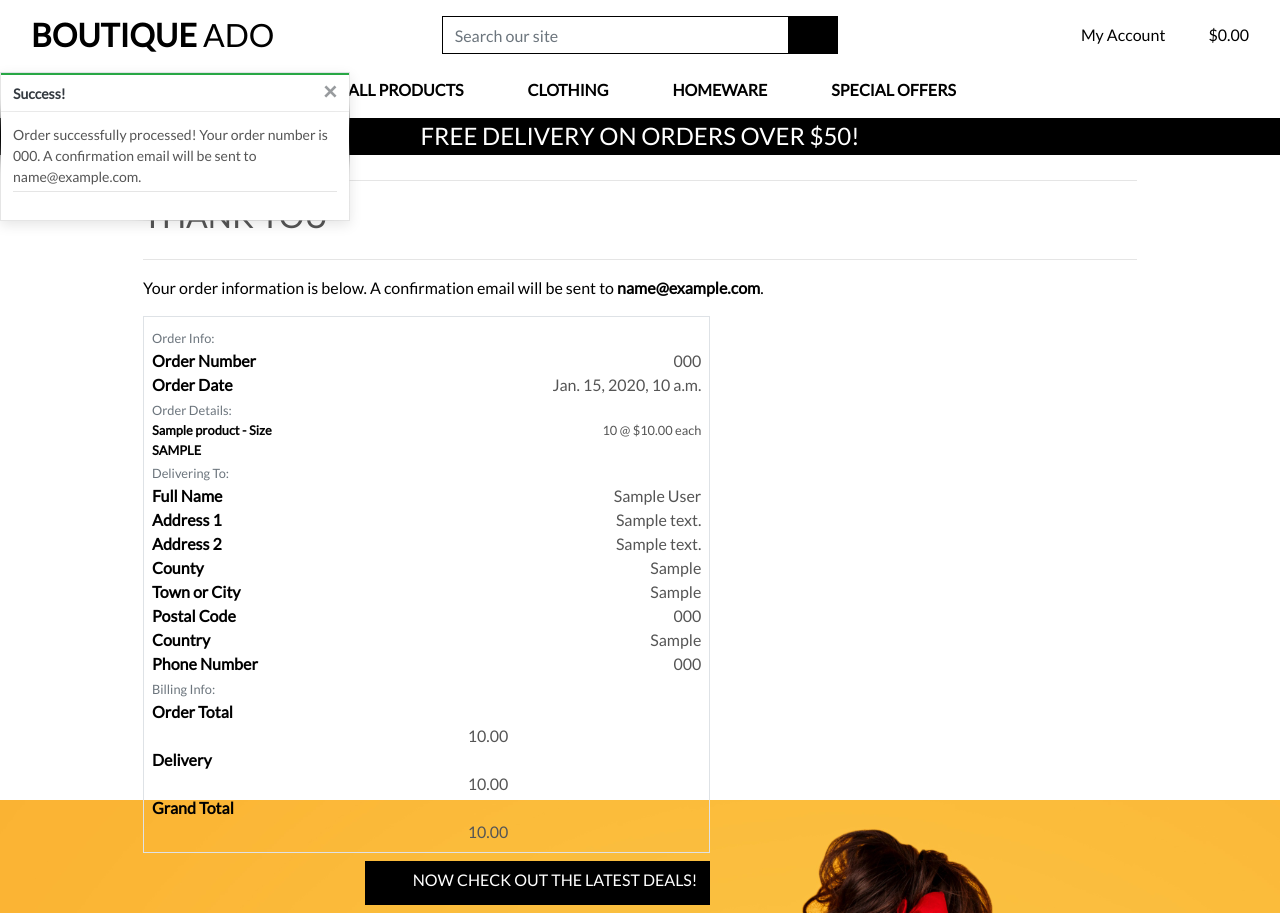
After one commit to IsaHu-dev/boutique_ado_v1, a Django app: page /checkout/checkout_success/000 in a window 1280 px wide. The commit adds this page. Run offline with Django 3.2, Linux system fonts and the light colour scheme; tables that the repository leaves empty hold one stand-in row (values such as "Sample post"); parts of the project's set-up code (start-up, migrations or seed data) failed here and were passed over; some libraries are stand-ins or nearby versions.

Commit message:
Added order summary to checkout success page

```diff
--- a/bag/templates/bag/bag.html
+++ b/bag/templates/bag/bag.html
@@ -16,7 +16,7 @@
         <div class="row">
             <div class="col">
                 <hr>
-                <h2 class="logo-font mb-4">Shopping Bag</h2>
+                <h2 class="logo-font mb-4">Checkout</h2>
                 <hr>
             </div>
         </div>
@@ -80,7 +80,7 @@
                                             </div>
                                         </form>
                                         <a class="update-link text-info"><small>Update</small></a>
-                                        <a class="remove-item text-danger float-right" id="remove_{{ item.item_id }}" data-size="{{ item.product_size }}"><small>Remove</small></a>
+                                        <a class="remove-item text-danger float-right" id="remove_{{ item.item_id }}" data-product_size="{{ item.size }}"><small>Remove</small></a>
                                     </td>
                                     <td class="py-3">
                                         <p class="my-0">${{ item.product.price | calc_subtotal:item.quantity }}</p>
--- a/checkout/__init__.py
+++ b/checkout/__init__.py
@@ -0,0 +1 @@
+default_app_config = 'checkout.apps.CheckoutConfig'
--- a/checkout/models.py
+++ b/checkout/models.py
@@ -34,7 +34,7 @@ class Order(models.Model):
         Update grand total each time a line item is added,
         accounting for delivery costs.
         """
-        self.order_total = self.lineitems.aggregate(Sum('lineitem_total'))['lineitem_total__sum']
+        self.order_total = self.lineitems.aggregate(Sum('lineitem_total'))['lineitem_total__sum'] or 0
         if self.order_total < settings.FREE_DELIVERY_THRESHOLD:
             self.delivery_cost = self.order_total * settings.STANDARD_DELIVERY_PERCENTAGE / 100
         else:
--- /dev/null
+++ b/checkout/templates/checkout/checkout_success.html
@@ -0,0 +1,209 @@
+{% extends "base.html" %}
+{% load static %}
+
+{% block extra_css %}
+    <link rel="stylesheet" href="{% static 'checkout/css/checkout.css' %}">
+{% endblock %}
+
+{% block page_header %}
+    <div class="container header-container">
+        <div class="row">
+            <div class="col"></div>
+        </div>
+    </div>
+{% endblock %}
+
+{% block content %}
+    <div class="overlay"></div>
+    <div class="container">
+        <div class="row">
+            <div class="col">
+                <hr>
+                <h2 class="logo-font mb-4">Thank You</h2>
+                <hr>
+                <p class="text-black">Your order information is below. A confirmation email will be sent to <strong>{{ order.email }}</strong>.</p>
+            </div>
+        </div>
+
+        <div class="row">
+            <div class="col-12 col-lg-7">
+                <div class="order-confirmation-wrapper p-2 border">
+                    <div class="row">
+                        <div class="col">
+                            <small class="text-muted">Order Info:</small>
+                        </div>
+                    </div>
+
+                    <div class="row">
+                        <div class="col-12 col-md-4">
+                            <p class="mb-0 text-black font-weight-bold">Order Number</p>
+                        </div>
+                        <div class="col-12 col-md-8 text-md-right">
+                            <p class="mb-0">{{ order.order_number }}</p>
+                        </div>
+                    </div>
+
+                    <div class="row">
+                        <div class="col-12 col-md-4">
+                            <p class="mb-0 text-black font-weight-bold">Order Date</p>
+                        </div>
+                        <div class="col-12 col-md-8 text-md-right">
+                            <p class="mb-0">{{ order.date }}</p>
+                        </div>
+                    </div>
+
+                    <div class="row">
+                        <div class="col">
+                            <small class="text-muted">Order Details:</small>
+                        </div>
+                    </div>
+
+                    {% for item in order.lineitems.all %}
+                    <div class="row">
+                        <div class="col-12 col-md-4">
+                            <p class="small mb-0 text-black font-weight-bold">
+                                <!-- item.product_size|upper at the end of the line below is a correction,
+                                  in the video code, Chris has item.product.size|upper which caused the size to not render -->
+                                {{ item.product.name }}{% if item.product_size %} - Size {{ item.product_size|upper}}{% endif %}
+                            </p>
+                        </div>
+                        <div class="col-12 col-md-8 text-md-right">
+                            <p class="small mb-0">{{ item.quantity }} @ ${{ item.product.price }} each</p>
+                        </div>
+                    </div>
+                    {% endfor %}
+
+                    <div class="row">
+                        <div class="col">
+                            <small class="text-muted">Delivering To:</small>
+                        </div>
+                    </div>
+
+                    <div class="row">
+                        <div class="col-12 col-md-4">
+                            <p class="mb-0 text-black font-weight-bold">Full Name</p>
+                        </div>
+                        <div class="col-12 col-md-8 text-md-right">
+                            <p class="mb-0">{{ order.full_name }}</p>
+                        </div>
+                    </div>
+
+                    <div class="row">
+                        <div class="col-12 col-md-4">
+                            <p class="mb-0 text-black font-weight-bold">Address 1</p>
+                        </div>
+                        <div class="col-12 col-md-8 text-md-right">
+                            <p class="mb-0">{{ order.street_address1 }}</p>
+                        </div>
+                    </div>
+
+                    {% if order.street_address2 %}
+                    <div class="row">
+                        <div class="col-12 col-md-4">
+                            <p class="mb-0 text-black font-weight-bold">Address 2</p>
+                        </div>
+                        <div class="col-12 col-md-8 text-md-right">
+                            <!-- order.street_address2 in the code below is a correction.
+                             In the video, Chris copy/pastes order.street_address1
+                             but does not update it to order.street_address2 -->
+                            <p class="mb-0">{{ order.street_address2 }}</p>
+                        </div>
+                    </div>
+                    {% endif %}
+
+                    {% if order.county %}
+                    <div class="row">
+                        <div class="col-12 col-md-4">
+                            <p class="mb-0 text-black font-weight-bold">County</p>
+                        </div>
+                        <div class="col-12 col-md-8 text-md-right">
+                            <p class="mb-0">{{ order.county }}</p>
+                        </div>
+                    </div>
+                    {% endif %}
+
+                    <div class="row">
+                        <div class="col-12 col-md-4">
+                            <p class="mb-0 text-black font-weight-bold">Town or City</p>
+                        </div>
+                        <div class="col-12 col-md-8 text-md-right">
+                            <p class="mb-0">{{ order.town_or_city }}</p>
+                        </div>
+                    </div>
+
+                    {% if order.postcode %}
+                    <div class="row">
+                        <div class="col-12 col-md-4">
+                            <p class="mb-0 text-black font-weight-bold">Postal Code</p>
+                        </div>
+                        <div class="col-12 col-md-8 text-md-right">
+                            <p class="mb-0">{{ order.postcode }}</p>
+                        </div>
+                    </div>
+                    {% endif %}
+
+                    <div class="row">
+                        <div class="col-12 col-md-4">
+                            <p class="mb-0 text-black font-weight-bold">Country</p>
+                        </div>
+                        <div class="col-12 col-md-8 text-md-right">
+                            <p class="mb-0">{{ order.country }}</p>
+                        </div>
+                    </div>
+
+                    <div class="row">
+                        <div class="col-12 col-md-4">
+                            <p class="mb-0 text-black font-weight-bold">Phone Number</p>
+                        </div>
+                        <div class="col-12 col-md-8 text-md-right">
+                            <p class="mb-0">{{ order.phone_number }}</p>
+                        </div>
+                    </div>
+
+                    <div class="row">
+                        <div class="col">
+                            <small class="text-muted">Billing Info:</small>
+                        </div>
+                    </div>
+
+                    <div class="row">
+                        <div class="col-12 col-md-8">
+                            <p class="mb-0 text-black font-weight-bold">Order Total</p>
+                        </div>
+                        <div class="col-12 col-md-8 text-md-right">
+                            <p class="mb-0">{{ order.order_total }}</p>
+                        </div>
+                    </div>
+
+                    <div class="row">
+                        <div class="col-12 col-md-8">
+                            <p class="mb-0 text-black font-weight-bold">Delivery</p>
+                        </div>
+                        <div class="col-12 col-md-8 text-md-right">
+                            <p class="mb-0">{{ order.delivery_cost }}</p>
+                        </div>
+                    </div>
+
+                    <div class="row">
+                        <div class="col-12 col-md-8">
+                            <p class="mb-0 text-black font-weight-bold">Grand Total</p>
+                        </div>
+                        <div class="col-12 col-md-8 text-md-right">
+                            <p class="mb-0">{{ order.grand_total }}</p>
+                        </div>
+                    </div>
+                </div>
+            </div>
+        </div>
+        <div class="row">
+			<div class="col-12 col-lg-7 text-right">
+				<a href="{% url 'products' %}?category=new_arrivals,deals,clearance" class="btn btn-black rounded-0 my-2">
+					<span class="icon mr-2">
+						<i class="fas fa-gifts"></i>
+					</span>
+					<span class="text-uppercase">Now check out the latest deals!</span>
+				</a>
+			</div>
+		</div>
+    </div>
+{% endblock %}
--- a/checkout/urls.py
+++ b/checkout/urls.py
@@ -3,4 +3,5 @@ from . import views
 
 urlpatterns = [
     path('', views.checkout, name='checkout'),
+    path('checkout_success/<order_number>', views.checkout_success, name='checkout_success'),
 ]
--- a/checkout/views.py
+++ b/checkout/views.py
@@ -1,41 +1,146 @@
-from django.shortcuts import render, redirect, reverse
+# Django imports for views, redirection, messaging, settings, and database access
+from django.shortcuts import render, redirect, reverse, get_object_or_404
 from django.contrib import messages
 from django.conf import settings
 
+# Import local forms and models
 from .forms import OrderForm
+from .models import Order, OrderLineItem
+from products.models import Product
 from bag.contexts import bag_contents
 
+# Import Stripe API
 import stripe
 
 def checkout(request):
+    """
+    Handle the checkout process:
+    - If GET: display the checkout form and create Stripe payment intent
+    - If POST: validate form, create order, create line items, handle errors, redirect to success
+    """
+    # Retrieve Stripe keys from settings
     stripe_public_key = settings.STRIPE_PUBLIC_KEY
     stripe_secret_key = settings.STRIPE_SECRET_KEY
 
-    bag = request.session.get('bag', {})
-    if not bag:
-        messages.error(request, "There's nothing in your bag at the moment")
-        return redirect(reverse('products'))
+    # Handle form submission
+    if request.method == 'POST':
+        bag = request.session.get('bag', {})  # Get bag contents from session
 
-    current_bag = bag_contents(request)
-    total = current_bag['grand_total']
-    stripe_total = round(total * 100)
-    stripe.api_key = stripe_secret_key
-    intent = stripe.PaymentIntent.create(
-        amount=stripe_total,
-        currency=settings.STRIPE_CURRENCY,
-    )
+        # Collect form input data
+        form_data = {
+            'full_name': request.POST['full_name'],
+            'email': request.POST['email'],
+            'phone_number': request.POST['phone_number'],
+            'country': request.POST['country'],
+            'postcode': request.POST['postcode'],
+            'town_or_city': request.POST['town_or_city'],
+            'street_address1': request.POST['street_address1'],
+            'street_address2': request.POST['street_address2'],
+            'county': request.POST['county'],
+        }
 
-    order_form = OrderForm()
+        # Instantiate and validate order form
+        order_form = OrderForm(form_data)
+        if order_form.is_valid():
+            order = order_form.save()  # Save the order object
 
-    if not stripe_public_key:
-        messages.warning(request, 'Stripe public key is missing. \
-            Did you forget to set it in your environment?')
+            # Create line items for each product in the bag
+            for item_id, item_data in bag.items():
+                try:
+                    product = Product.objects.get(id=item_id)
+                    # If item_data is just a quantity
+                    if isinstance(item_data, int):
+                        order_line_item = OrderLineItem(
+                            order=order,
+                            product=product,
+                            quantity=item_data,
+                        )
+                        order_line_item.save()
+                    # If item_data includes sizes (e.g., clothing)
+                    else:
+                        for size, quantity in item_data['items_by_size'].items():
+                            order_line_item = OrderLineItem(
+                                order=order,
+                                product=product,
+                                quantity=quantity,
+                                product_size=size,
+                            )
+                            order_line_item.save()
+                except Product.DoesNotExist:
+                    # If the product is not found, show error and delete incomplete order
+                    messages.error(request, (
+                        "One of the products in your bag wasn't found in our database. "
+                        "Please call us for assistance!")
+                    )
+                    order.delete()
+                    return redirect(reverse('view_bag'))
 
-    template = 'checkout/checkout.html'
+            # Store user's save-info preference in session
+            request.session['save_info'] = 'save-info' in request.POST
+
+            # Redirect to success page
+            return redirect(reverse('checkout_success', args=[order.order_number]))
+        else:
+            # If form is invalid, show an error message
+            messages.error(request, 'There was an error with your form. \
+                Please double check your information.')
+
+    else:
+        # If GET request and bag is empty, redirect user to products page
+        bag = request.session.get('bag', {})
+        if not bag:
+            messages.error(request, "There's nothing in your bag at the moment")
+            return redirect(reverse('products'))
+
+        # Prepare Stripe payment intent
+        current_bag = bag_contents(request)
+        total = current_bag['grand_total']
+        stripe_total = round(total * 100)  # Convert to smallest currency unit (e.g., pence)
+        stripe.api_key = stripe_secret_key
+        intent = stripe.PaymentIntent.create(
+            amount=stripe_total,
+            currency=settings.STRIPE_CURRENCY,
+        )
+
+        order_form = OrderForm()  # Instantiate empty order form
+
+        # Warn if Stripe public key is not configured
+        if not stripe_public_key:
+            messages.warning(request, 'Stripe public key is missing. \
+                Did you forget to set it in your environment?')
+
+        # Render checkout page
+        template = 'checkout/checkout.html'
+        context = {
+            'order_form': order_form,
+            'stripe_public_key': stripe_public_key,
+            'client_secret': intent.client_secret,  # Used by Stripe JS
+        }
+
+        return render(request, template, context)
+
+
+def checkout_success(request, order_number):
+    """
+    Handle successful checkouts:
+    - Display confirmation
+    - Clear session bag
+    """
+    save_info = request.session.get('save_info')
+    order = get_object_or_404(Order, order_number=order_number)
+
+    # Show success message with order number and email
+    messages.success(request, f'Order successfully processed! \
+        Your order number is {order_number}. A confirmation \
+        email will be sent to {order.email}.')
+
+    # Remove bag from session after checkout is completed
+    if 'bag' in request.session:
+        del request.session['bag']
+
+    # Render checkout success page
+    template = 'checkout/checkout_success.html'
     context = {
-        'order_form': order_form,
-        'stripe_public_key': stripe_public_key,
-        'client_secret': intent.client_secret,
+        'order': order,
     }
-
     return render(request, template, context)
```
Also changed, not shown: products/templates/products/products.html (+2 -23 lines).
